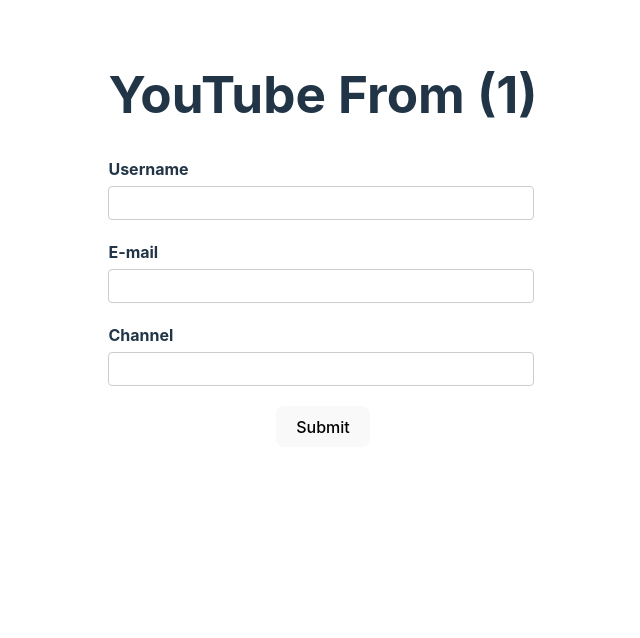
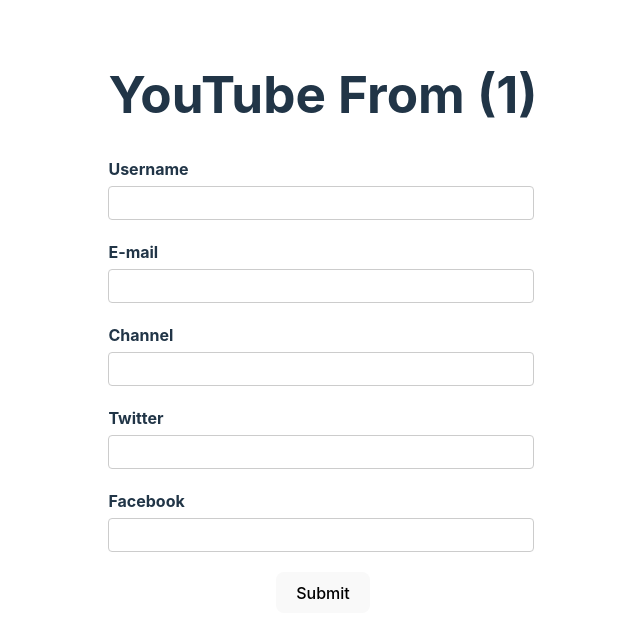
Before and after one commit to zahrabagheri1/document-of-what-i-learn, a React (Vite) app in the folder react-hook-form/rhf-demo/: page / in a window 1280 px wide. Shown: the top 638 px of the page, without its empty margins (317-957 px from the left). Built offline with nearby package versions, Linux system fonts and the light colour scheme.

Commit message:
Nested Object

```diff
--- a/react-hook-form/rhf-demo/src/components/YouTubeFrom.tsx
+++ b/react-hook-form/rhf-demo/src/components/YouTubeFrom.tsx
@@ -8,15 +8,23 @@ type FormData = {
   username: string;
   email: string;
   channel: string;
+  social: {
+    twitter: string;
+    facebook: string;
+  }
 }
 
 function YouTubeFrom() {
   const form = useForm<FormData>({
-    // defaultValues: {
-    //   username: "Batman",
-    //   email: "",
-    //   channel: ""
-    // }
+    defaultValues: {
+      username: "Batman",
+      email: "",
+      channel: "",
+      social: {
+        twitter: "",
+        facebook: ""
+      }
+    }
     // defaultValues: async () => {
     //   const response = await fetch("https://jsonplaceholder.typicode.com/users/1")
     //   const data = await response.json();
@@ -82,6 +90,18 @@ function YouTubeFrom() {
           <p className='error'>{errors.channel?.message}</p>
         </div>
 
+
+        {/* Social */}
+        <div className='form-control'>
+          <label htmlFor="twitter">Twitter</label>
+          <input type="text" id="twitter" {...register('social.twitter')} />
+        </div>
+
+        <div className='form-control'>
+          <label htmlFor="facebook">Facebook</label>
+          <input type="text" id="facebook" {...register('social.facebook')} />
+        </div>
+
         <button type='submit'>Submit</button>
       </form>
 
```
